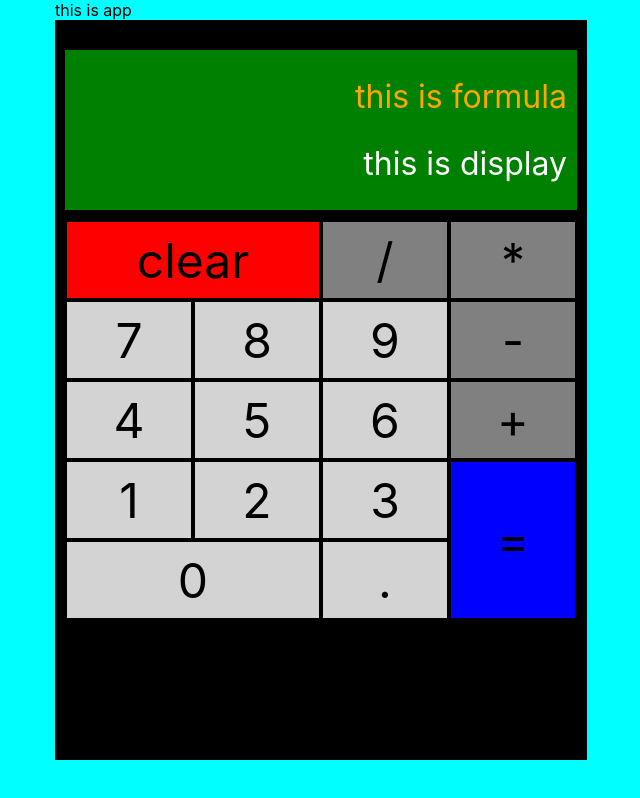
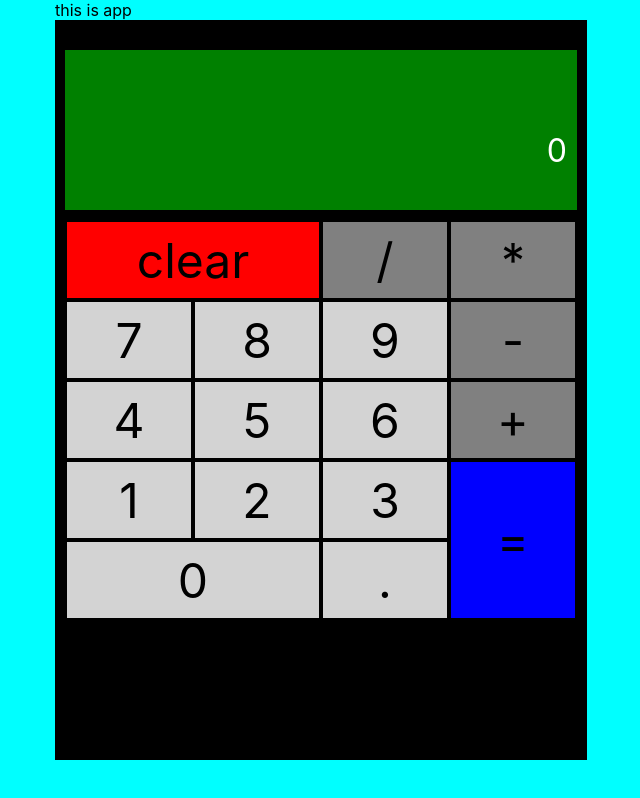
Before and after one commit to markoter/javascript-calculator, a React (Create React App) app: page / in a window 1280 px wide. Shown: the whole page, without its empty margins (319-959 px from the left). Built offline with nearby package versions, Linux system fonts and the light colour scheme.

Commit message:
connetct screens to stat

```diff
--- a/src/Calculator.js
+++ b/src/Calculator.js
@@ -1,11 +1,14 @@
+import { useState } from "react"
 import Keyboard from "./Keyboard"
 import Screen from "./Screen"
 
 const Calculator = () => {
+    const [formula, changeFormula] = useState('')
+    const [currentVal, changeCurrentVal] = useState('0')
     return(
         <div id="calculator">
             This is Calculator
-            <Screen />
+            <Screen formula={formula} currentVal={currentVal}/>
             <Keyboard />
         </div>
     )
--- a/src/Display.js
+++ b/src/Display.js
@@ -1,8 +1,8 @@
-const Display = () => {
+const Display = (props) => {
+    const {currentVal} = props
     return(
         <div id="display">
-            this is display
-
+           {currentVal}
         </div>
     )
 }
--- a/src/Formula.js
+++ b/src/Formula.js
@@ -1,7 +1,8 @@
-const Formula = () => {
+const Formula = (props) => {
+    const {formula} = props
     return(
         <div id="formula">
-            this is formula
+            {formula}
         </div>
     )
 }
--- a/src/Screen.js
+++ b/src/Screen.js
@@ -1,11 +1,12 @@
 import Formula from "./Formula"
 import Display from "./Display"
 
-const Screen = () => {
+const Screen = (props) => {
+    const {formula, currentVal} = props
     return(
         <div id="screen">
-            <Formula />
-            <Display />
+            <Formula formula={formula}/>
+            <Display currentVal={currentVal}/>
         </div>
     )
 }
```
